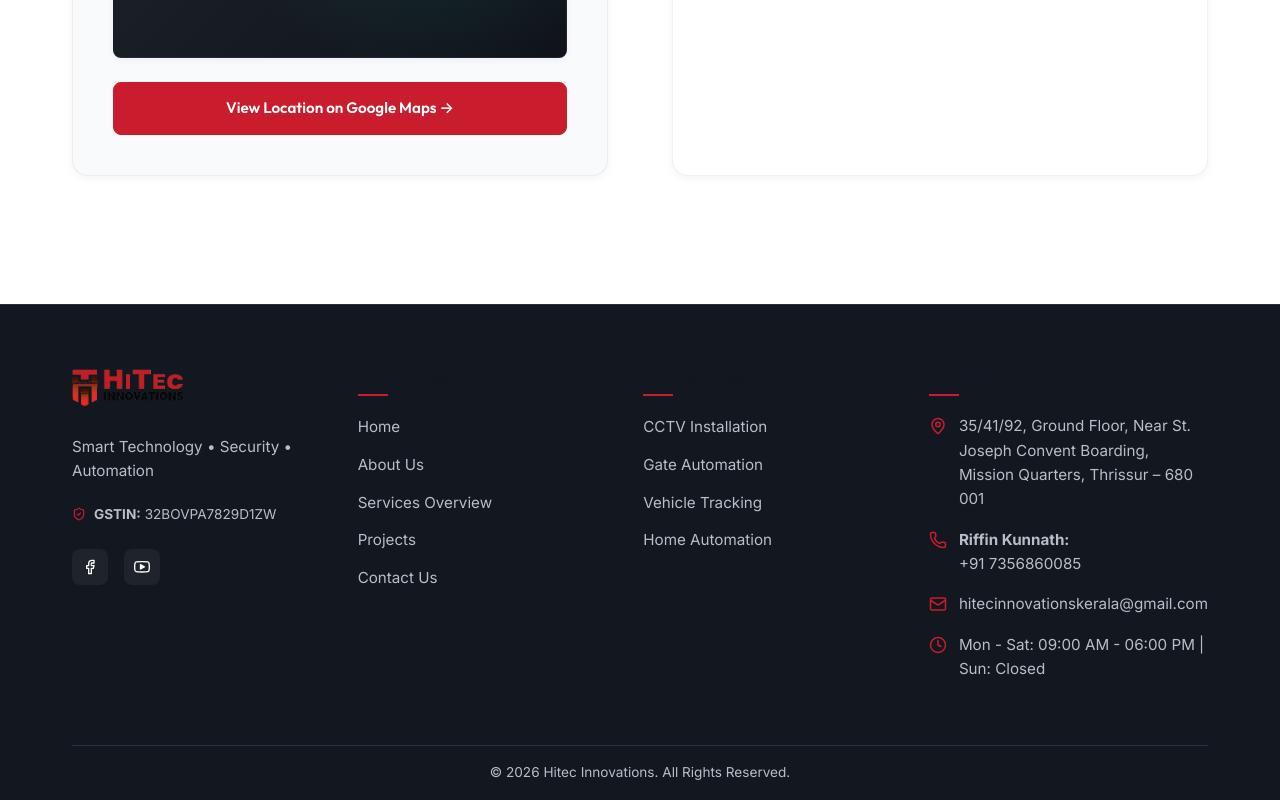
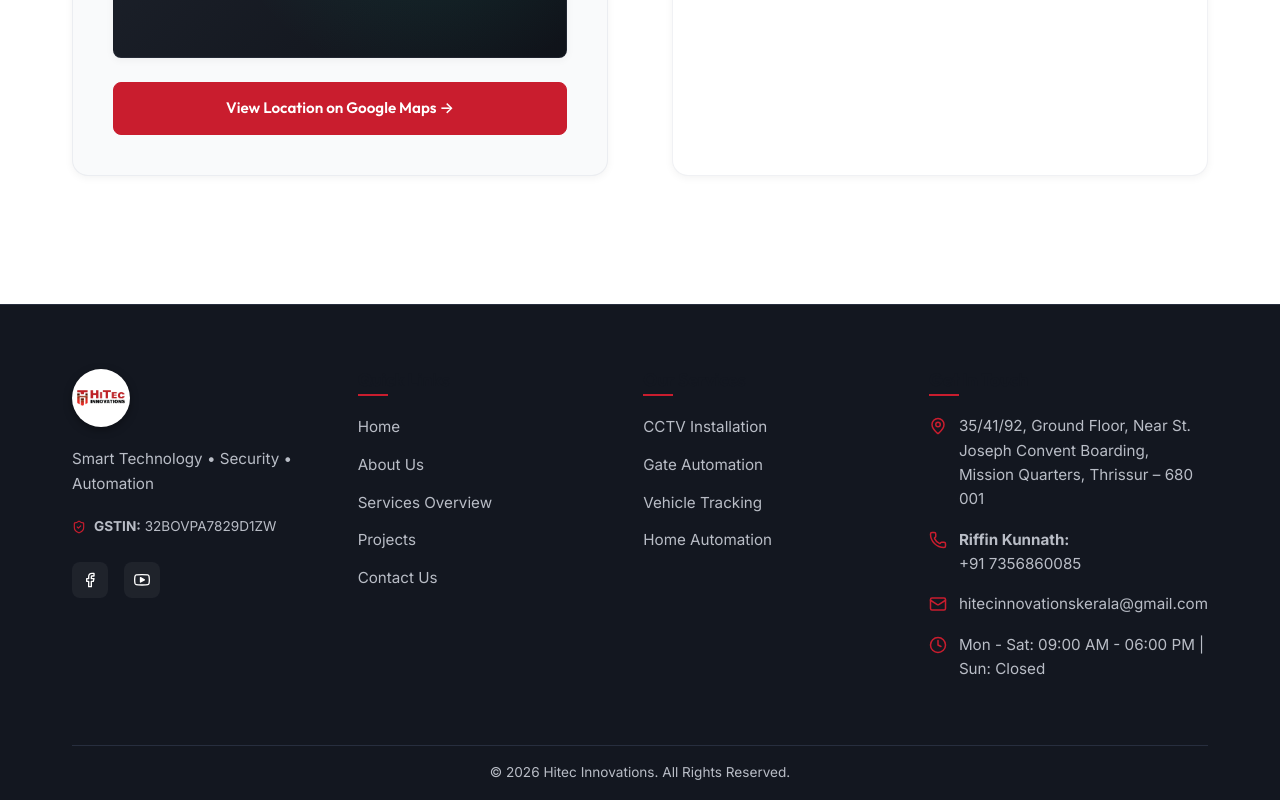
Before and after one commit to Athira132/hitec-innovations, a React (Vite) app: page /contact in a window 1280 px wide. Shown: the part 2021-2821 px from the top of the page. Built offline with nearby package versions, Linux system fonts and the light colour scheme.

Commit message:
Update footer logo: wrap cropped rectangular logo inside clean white circular background with subtle shadow, leaving all other logos unchanged

```diff
--- a/src/components/Footer.jsx
+++ b/src/components/Footer.jsx
@@ -28,16 +28,28 @@
           <div>
             <div style={{ marginBottom: '1.25rem' }}>
               <Link to="/" style={{ display: 'inline-block', textDecoration: 'none' }}>
+                <div style={{
+                  width: '58px',
+                  height: '58px',
+                  borderRadius: '50%',
+                  backgroundColor: '#ffffff',
+                  display: 'flex',
+                  alignItems: 'center',
+                  justifyContent: 'center',
+                  boxShadow: '0 3px 8px rgba(0, 0, 0, 0.35)',
+                  flexShrink: 0
+                }}>
                   <img
                     src={siteConfig.logo}
                     alt="Hitec Innovations"
                     style={{
-                    height: '38px',
-                    width: 'auto',
+                      width: '82%',
+                      height: 'auto',
                       objectFit: 'contain',
                       display: 'block'
                     }}
                   />
+                </div>
               </Link>
             </div>
             <p style={{ color: 'var(--color-text-muted-light)', fontSize: '0.95rem', marginBottom: '1.25rem' }}>
```
Lines whose indentation alone changed are shown as unchanged.
